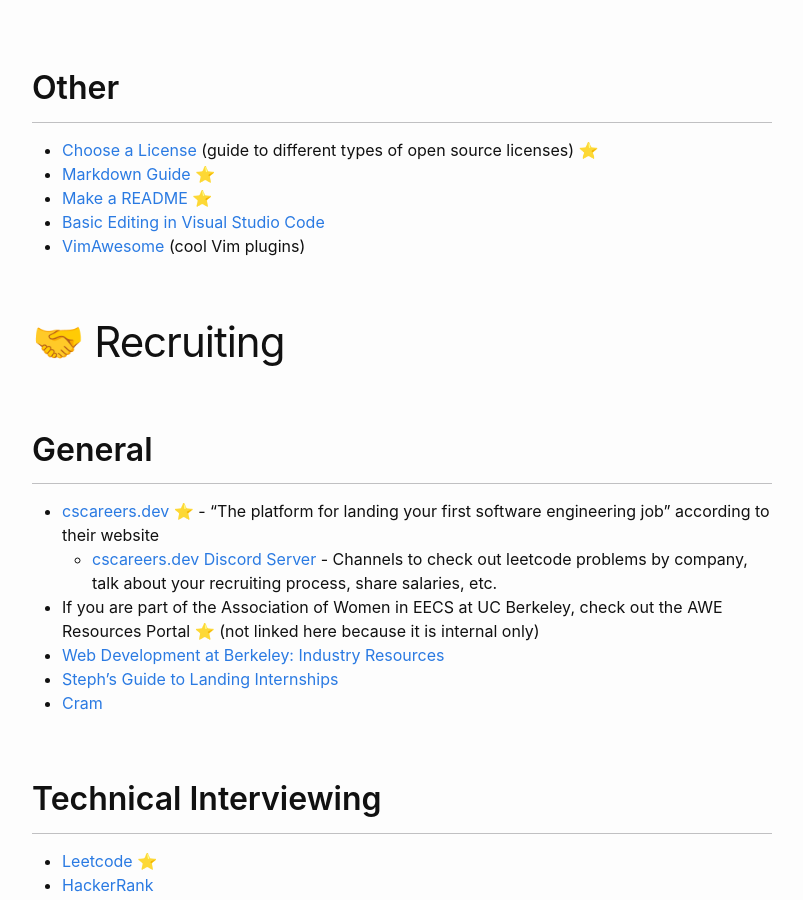
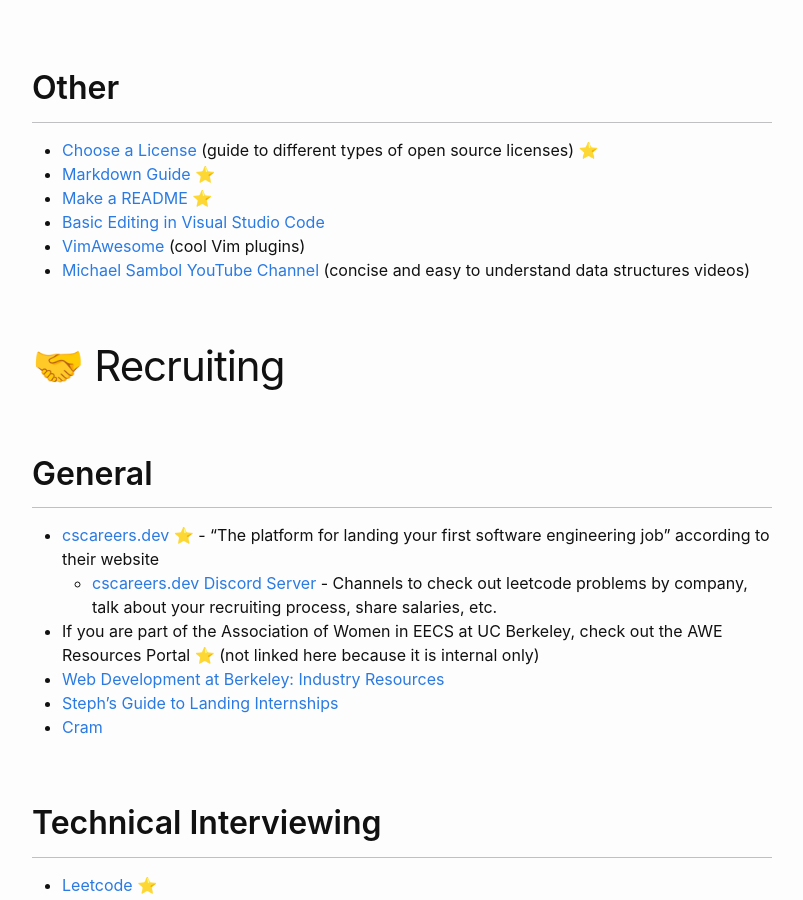
Before and after one commit to phrdang/phrdang.github.io, a Jekyll site: the page built from resources.md, in a window 1280 px wide and 900 px high, scrolled down 6691 px. Shown: the whole window, without its empty margins (238-1041 px from the left). Built offline with Jekyll 4.4.1, drawn with Linux system fonts in a browser that asks for light colours.

Commit message:
Add Michael Sambol YouTube to Resources

```diff
--- a/resources.md
+++ b/resources.md
@@ -221,6 +221,7 @@
 - [Make a README](https://www.makeareadme.com/) ⭐️
 - [Basic Editing in Visual Studio Code](https://code.visualstudio.com/docs/editor/codebasics)
 - [VimAwesome](https://vimawesome.com/) (cool Vim plugins)
+- [Michael Sambol YouTube Channel](https://www.youtube.com/c/MichaelSambol) (concise and easy to understand data structures videos)
 
 # 🤝 Recruiting
 
```
